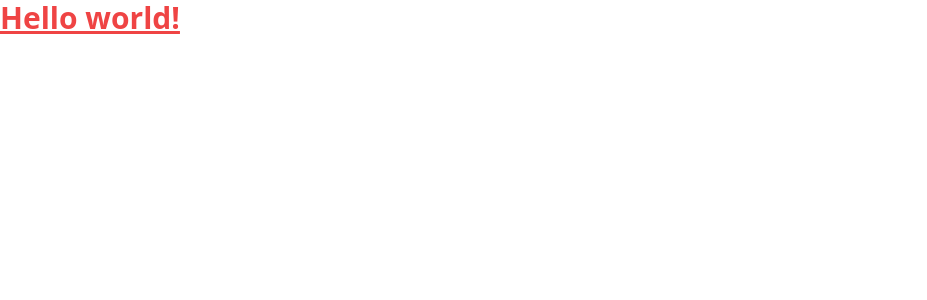
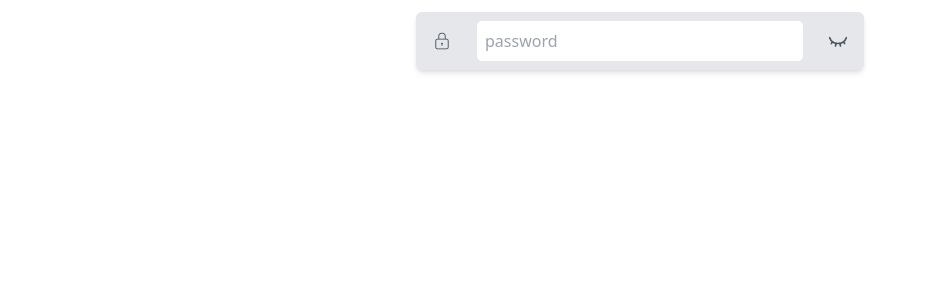
Before and after one commit to OlgaMinaievaWebDev/animated_password, a React (Vite) app: page / in a window 1280 px wide. Shown: the top 300 px of the page, without its empty margins (0-927 px from the left). Built offline with nearby package versions, Linux system fonts and the light colour scheme.

Commit message:
password component

```diff
--- a/package.json
+++ b/package.json
@@ -11,7 +11,8 @@
   },
   "dependencies": {
     "react": "^18.3.1",
-    "react-dom": "^18.3.1"
+    "react-dom": "^18.3.1",
+    "react-icons": "^5.4.0"
   },
   "devDependencies": {
     "@eslint/js": "^9.15.0",
--- a/src/App.jsx
+++ b/src/App.jsx
@@ -1,9 +1,9 @@
+import Password from "./components/Password";
+
 function App() {
   return (
     <>
-      <h1 className="text-3xl font-bold underline text-red-500">
-        Hello world!
-      </h1>
+      <Password />
     </>
   );
 }
--- /dev/null
+++ b/src/components/Password.jsx
@@ -0,0 +1,47 @@
+import { useState } from "react";
+import { CiLock, CiUnlock } from "react-icons/ci";
+import { RxEyeOpen } from "react-icons/rx";
+import { LuEyeClosed } from "react-icons/lu";
+
+function Password() {
+  const [isPasswordShowing, setIsPasswordShowing] = useState(false);
+
+  const handleToggle = () => {
+    setIsPasswordShowing(!isPasswordShowing);
+  };
+  return (
+    <div className="flex items-center gap-2 bg-gray-200 rounded-md shadow-md w-full max-w-md md:gap-4 md:p-2 mx-auto mt-3">
+      <div className="flex items-center justify-center text-xl text-gray-700 p-2 rounded-md">
+        {isPasswordShowing ? <CiUnlock /> : <CiLock />}
+      </div>
+      {isPasswordShowing ? (
+        <input
+          className="flex-grow p-2 border rounded-md focus:outline-none focus:ring-2 focus:ring-blue-500"
+          type="text"
+          name="password"
+        />
+      ) : (
+        <input
+          className="flex-grow p-2 border rounded-md focus:outline-none focus:ring-2 focus:ring-blue-500"
+          type="password"
+          name="password"
+          placeholder="password"
+        />
+      )}
+
+      <button
+        type="button"
+        onClick={handleToggle}
+        className="flex items-center justify-center text-gray-600 hover:text-blue-500 p-2 rounded-md"
+      >
+        {isPasswordShowing ? (
+          <RxEyeOpen className="text-xl" />
+        ) : (
+          <LuEyeClosed className="text-xl" />
+        )}
+      </button>
+    </div>
+  );
+}
+
+export default Password;
```
Also changed, not shown: 1 other file (tests, documents, lock files or other folders).
